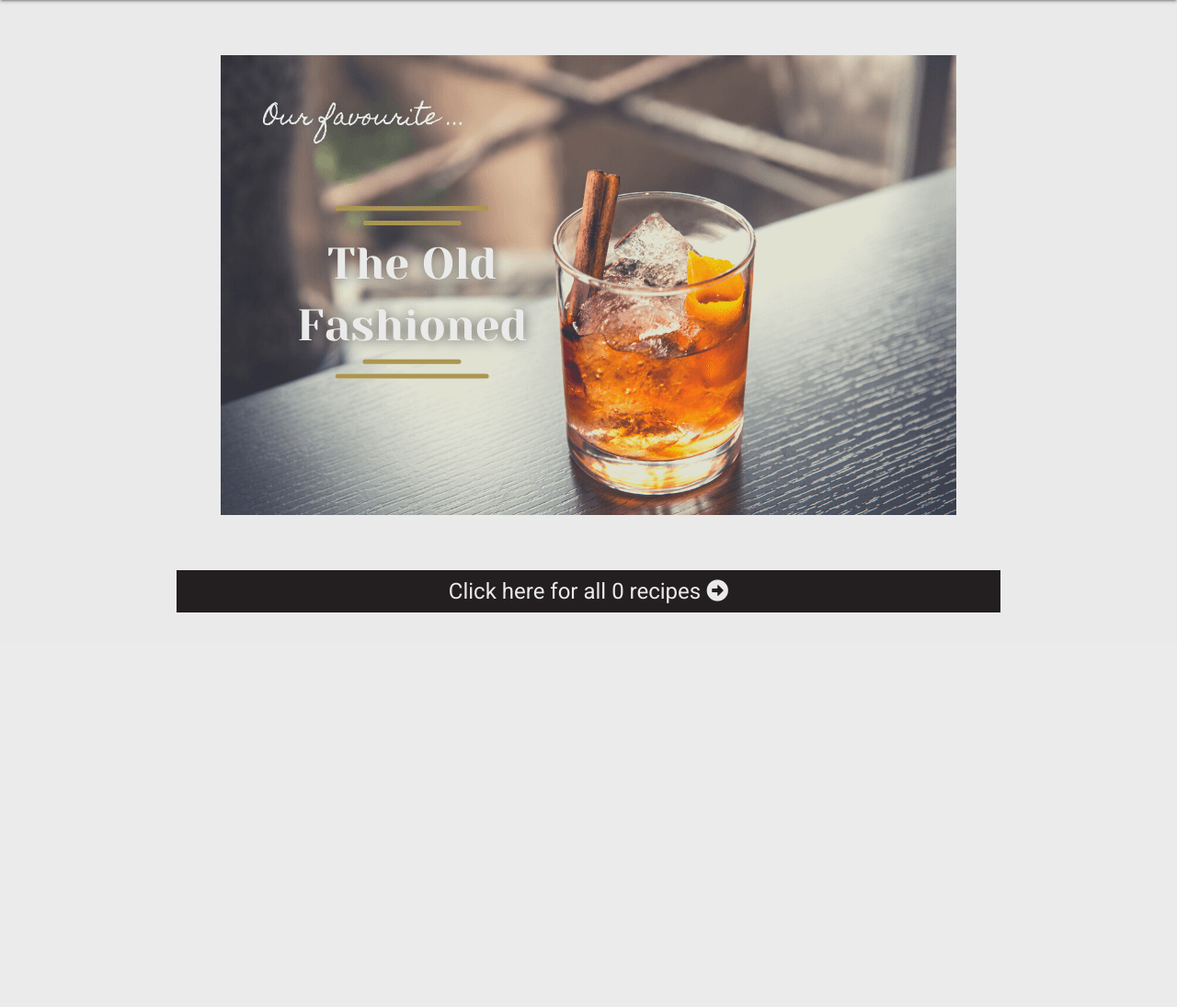
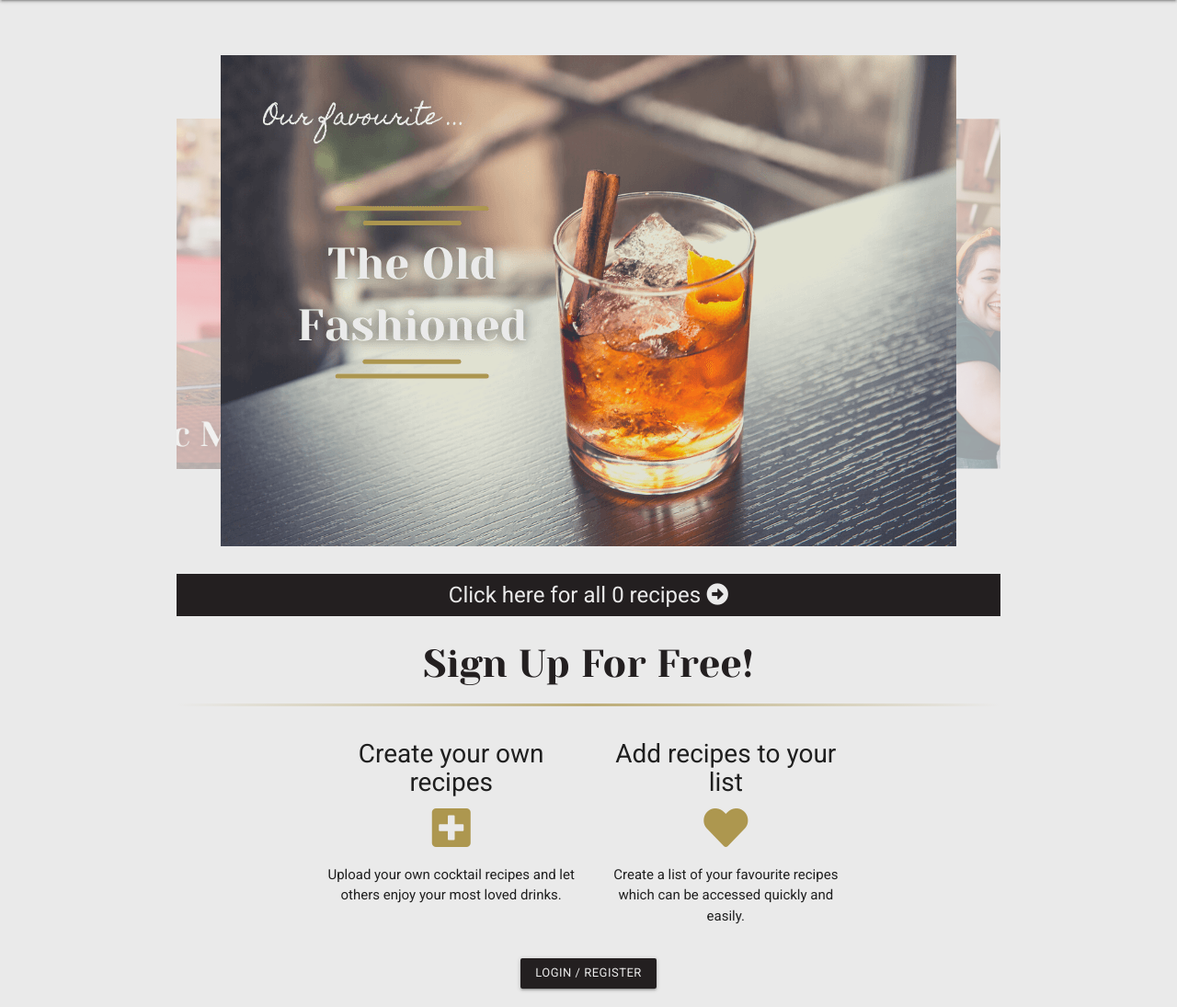
Before and after one commit to Code-Institute-Submissions/OliHickie-shakennotstirred_OctResub, a Flask app: page / in a window 1280 px wide. Shown: the part 100-1195 px from the top of the page at 92% size. Before the commit the page ends 766 px from the top, so only its background shows below. Run offline with Flask 2, Linux system fonts and the light colour scheme; data that the repository does not hold is empty; some libraries are stand-ins or nearby versions.

Commit message:
add links to home carousel

```diff
--- a/app.py
+++ b/app.py
@@ -129,8 +129,10 @@ def create_recipe():
             "created_by": session["user"]
         }
         mongo.db.recipes.insert_one(new_recipe)
+        username = mongo.db.users.find_one(
+            {"username": session["user"]})["username"]
         flash("Successfully Added Recipe")
-        return redirect(url_for("create_recipe"))
+        return redirect(url_for("mycocktails", username=username))
 
     return render_template('create_recipe.html')
 
@@ -160,7 +162,9 @@ def edit_recipe(cocktail_id):
 def delete_recipe(cocktail_id):
     mongo.db.recipes.remove({"_id": ObjectId(cocktail_id)})
     flash("Recipe Has Been Removed!")
-    return redirect(url_for("login"))
+    username = mongo.db.users.find_one(
+            {"username": session["user"]})["username"]
+    return redirect(url_for('mycocktails', username=username))
 
 
 @app.route("/recipe/<cocktail_id>")
--- a/static/css/style.css
+++ b/static/css/style.css
@@ -30,6 +30,10 @@ h3 {
     font-size: 42px;
     color: #231F20;
     text-transform: capitalize;
+}
+
+h5 {
+    font-size: 28px;
 }
 
 /* nav bar */
@@ -110,6 +114,17 @@ h3 {
     z-index: 10;
 }
 
+/* modals */
+
+.modal {
+    width: 80%;
+    max-width: 350px;
+}
+
+.modal p {
+    font-size: 18px;
+}
+
 /* recipe cards  */
 
 .recipe-favourite {
@@ -161,7 +176,10 @@ h3 {
 /* home page  */
 
 .carousel {
-    height: 500px;
+    height: 600px;
+}
+
+.carousel .carousel-item {
     max-width: 800px;
     margin: 60px auto;
 }
@@ -180,6 +198,17 @@ h3 {
 .link-to-recipes p a:hover {
     color: #AD974F;
 }
+
+.home-icon {
+    font-size: 48px;
+    color: #AD974F;
+}
+
+@media screen and (max-width: 600px) {
+    .carousel {
+        height: 300px;
+    }
+  }
 
 
 /* cocktail list - banner  */
--- a/static/js/script.js
+++ b/static/js/script.js
@@ -25,17 +25,6 @@ $("#add-ingredient").click(function () {
   );
 })
 
-// Carousel photos
-function carousel() {
-  var carouselImages = ["old-fashioned.jpg", "friends.jpg", "large-cocktail.jpg", "serving-drinks.jpg"]
-
-  for (i = 0; i < carouselImages.length; i++) {
-    $("#home-carousel").append(
-      `<a class="carousel-item" href="#"><img src="/static/images/${carouselImages[i]}"></a>`
-    );
-  }
-}
-
 // User favourite a recipe
 $(".fa-heart").click(function () {
   $(this).toggleClass("far").toggleClass("fas");
@@ -51,11 +40,10 @@ $(document).ready(function () {
 
 
   // set up carousel and interval
-  carousel()
   $('.carousel').carousel();
   setInterval(function () {
     $('.carousel').carousel('next');
-  }, 5000);
+  }, 6000);
 
   $('.slider').slider();
 
--- a/templates/edit_recipe.html
+++ b/templates/edit_recipe.html
@@ -10,6 +10,7 @@
         <a href="{{ url_for('create_recipe') }}" class="btn-small"><i class="fas fa-plus"></i> Add Recipe</a>
     </div>
 
+    <!-- confirm delete modal  -->
     <div id="delete-modal" class="modal">
         <div class="modal-content">
             <p>Are you sure you would like to delete this recipe?</p>
@@ -18,9 +19,11 @@
             <button class="btn-small delete-btn">
                 <a href="{{ url_for('delete_recipe', cocktail_id=recipe._id) }}">Delete</a>
             </button>
+            <button class="btn-small edit-btn modal-close">cancel</button>
         </div>
     </div>
 
+    <!-- recipe edit form  -->
     <div class="card create-recipe-form">
         <form method="POST" action="{{ url_for('edit_recipe', cocktail_id=recipe._id) }}">
             <div class="row">
--- a/templates/home.html
+++ b/templates/home.html
@@ -5,13 +5,38 @@
 <main class="container">
 
   <div class="carousel carousel-slider" id="home-carousel">
+    <a class="carousel-item" href="{{ url_for('recipe', cocktail_id='60a6b327ccda71deb2cd57fa') }}"><img src="/static/images/old-fashioned.jpg"></a>
+    <a class="carousel-item" href="{{ url_for('login') }}"><img src="/static/images/friends-join.png"></a>
+    <a class="carousel-item" href="{{ url_for('recipe', cocktail_id='60abc1d55afe387784d624c1') }}"><img src="/static/images/classicmojito.png"></a>
   </div>
 
   <div class="link-to-recipes center-align">
     <p><a href="{{ url_for('cocktail_list') }}">
-      Click here for all {{ number_of_recipes }} recipes <i class="fas fa-arrow-alt-circle-right"></i>
-    </a></p>
+        Click here for all {{ number_of_recipes }} recipes <i class="fas fa-arrow-alt-circle-right"></i>
+      </a></p>
   </div>
+
+  <section>
+    <h3 class="center-align">sign up for free!</h3>
+    <hr>
+    <div class="row">
+      <div class="col s12 m4 offset-m2 center-align">
+        <h5>Create your own recipes</h5>
+        <i class="fas fa-plus-square home-icon"></i>
+        <p>Upload your own cocktail recipes and let others enjoy your most loved drinks.</p>
+      </div>
+      <div class="col s12 m4 center-align">
+        <h5>Add recipes to your list</h5>
+        <i class="fas fa-heart home-icon"></i>
+        <p>Create a list of your favourite recipes which can be accessed quickly and easily.</p>
+      </div>
+    </div>
+    <div class="row">
+      <div class="col s12 center-align">
+        <a href="{{ url_for('login') }}" class="btn-small">login / register</a>
+      </div>
+    </div>
+  </section>
 
 </main>
 
--- a/templates/mycocktails.html
+++ b/templates/mycocktails.html
@@ -37,7 +37,7 @@
                         </div>
                         <div class="center-align">
                             <button class="btn-small edit-btn">
-                                <a href="{{ url_for('edit_recipe', cocktail_id=my_recipe._id) }}">edit</a>
+                                <a href="{{ url_for('edit_recipe', cocktail_id=my_recipe._id) }}">edit / delete</a>
                             </button>
                         </div>
                     </div>
```
Also changed, not shown: static/images/classicmojito.png (added), static/images/friends-join.png (added).
